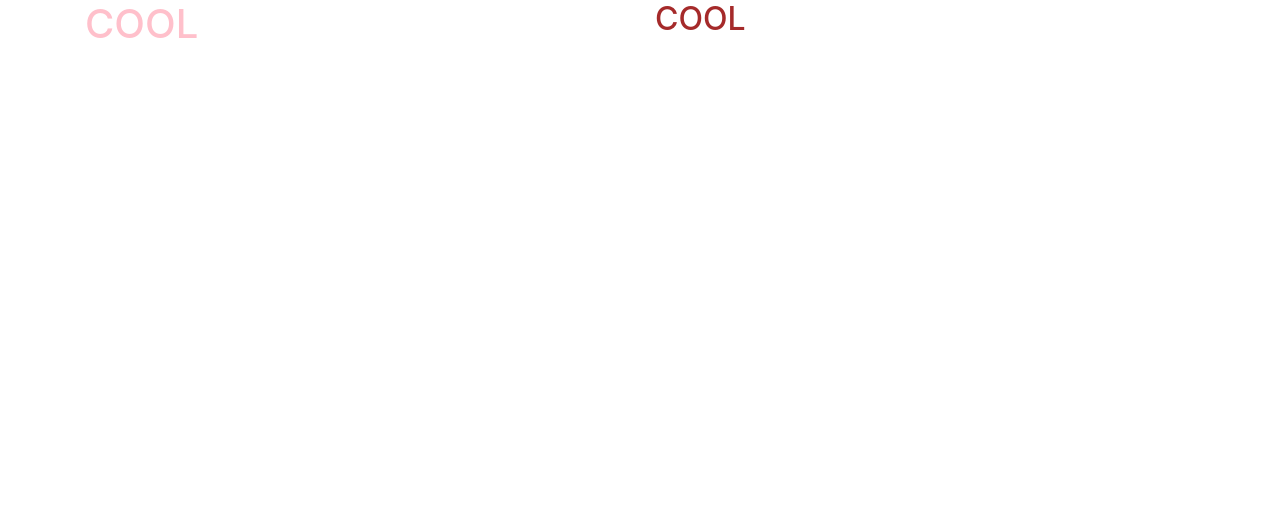
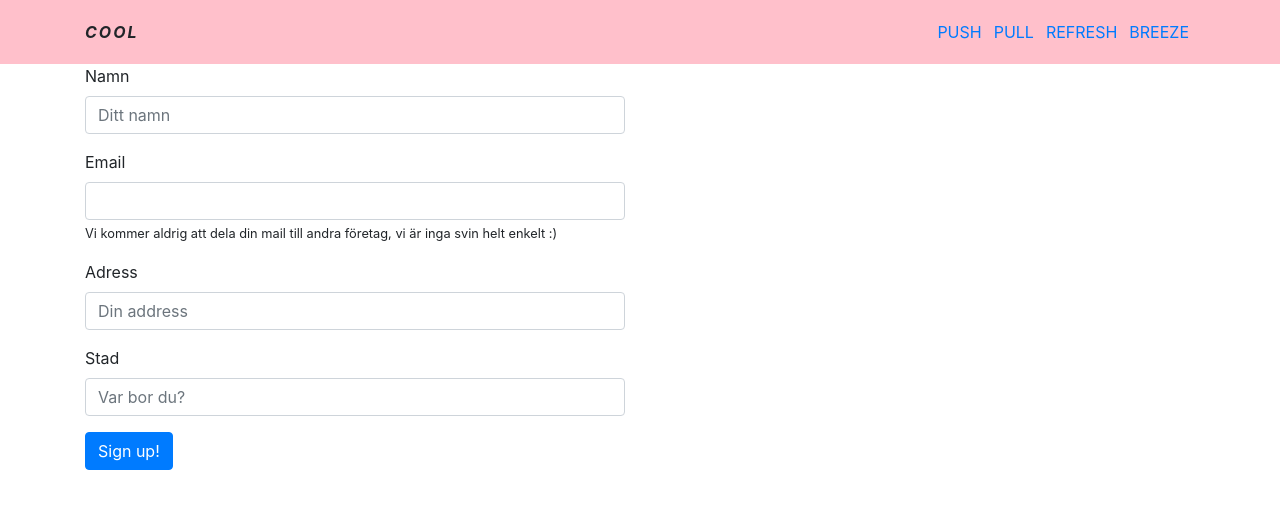
Before and after one commit to joisak/angularBootstrap, an Angular app: page / in a window 1280 px wide. Shown: the top 508 px of the page. Built offline with nearby package versions, Linux system fonts and the light colour scheme.

Commit message:
added header and form components

```diff
--- a/src/app/app.component.html
+++ b/src/app/app.component.html
@@ -1,10 +1,9 @@
 <!--The content below is only a placeholder and can be replaced.-->
 
+<app-header></app-header>
+
 <div class="container">
-  <div class="row">
-    <div class="col-sm-12 col-md-6"><h1>COOL</h1></div>
-    <div class="col-sm-12 col-md-6"><h2>COOL</h2></div>
-  </div>
+  <app-form></app-form>
 </div>
 
 <router-outlet></router-outlet>
--- a/src/app/app.module.ts
+++ b/src/app/app.module.ts
@@ -3,10 +3,14 @@ import { NgModule } from '@angular/core';
 
 import { AppRoutingModule } from './app-routing.module';
 import { AppComponent } from './app.component';
+import { FormComponent } from './components/form/form.component';
+import { HeaderComponent } from './components/header/header.component';
 
 @NgModule({
   declarations: [
-    AppComponent
+    AppComponent,
+    FormComponent,
+    HeaderComponent
   ],
   imports: [
     BrowserModule,
--- /dev/null
+++ b/src/app/components/form/form.component.html
@@ -0,0 +1,51 @@
+<div class="row">
+  <div class="col-md-6">
+    <form>
+      <div class="form-group">
+        <label for="name">Namn</label>
+        <input
+          id="name"
+          class="form-control"
+          type="text"
+          placeholder="Ditt namn"
+        />
+      </div>
+
+      <div class="form-group">
+        <label for="email">Email</label>
+        <input
+          class="form-control"
+          id="email"
+          type="text"
+          placehoder="Din email"
+        />
+        <small class="small-input-text"
+          >Vi kommer aldrig att dela din mail till andra företag, vi är inga
+          svin helt enkelt :)</small
+        >
+      </div>
+
+      <div class="form-group">
+        <label for="address">Adress</label>
+        <input
+          class="form-control"
+          id="address"
+          type="text"
+          placeholder="Din address"
+        />
+      </div>
+
+      <div class="form-group">
+        <label for="city">Stad</label>
+        <input
+          class="form-control"
+          type="text"
+          id="city"
+          placeholder="Var bor du?"
+        />
+      </div>
+
+      <button type="submit" class="btn btn-primary">Sign up!</button>
+    </form>
+  </div>
+</div>
--- /dev/null
+++ b/src/app/components/form/form.component.ts
@@ -0,0 +1,15 @@
+import { Component, OnInit } from '@angular/core';
+
+@Component({
+  selector: 'app-form',
+  templateUrl: './form.component.html',
+  styleUrls: ['./form.component.scss']
+})
+export class FormComponent implements OnInit {
+
+  constructor() { }
+
+  ngOnInit() {
+  }
+
+}
--- /dev/null
+++ b/src/app/components/header/header.component.html
@@ -0,0 +1,15 @@
+<div class="header ">
+  <div class="container wrapper">
+    <div class="logo">
+      COOL
+    </div>
+    <div class="header-menu">
+      <ul>
+        <li><a href="#">PUSH</a></li>
+        <li><a href="#"> PULL</a></li>
+        <li><a href="#">REFRESH</a></li>
+        <li><a href="#">BREEZE</a></li>
+      </ul>
+    </div>
+  </div>
+</div>
--- /dev/null
+++ b/src/app/components/header/header.component.scss
@@ -0,0 +1,28 @@
+.header {
+  background: pink;
+}
+
+.wrapper {
+  display: flex;
+  justify-content: space-between;
+  align-items: center;
+  height: 64px;
+}
+
+.logo {
+  letter-spacing: 2px;
+  font-style: italic;
+  font-weight: 700;
+}
+
+.header-menu {
+  ul {
+    list-style: none;
+    display: flex;
+    align-items: center;
+    margin-bottom: 0;
+    li {
+      margin: 0 6px;
+    }
+  }
+}
--- /dev/null
+++ b/src/app/components/header/header.component.ts
@@ -0,0 +1,15 @@
+import { Component, OnInit } from '@angular/core';
+
+@Component({
+  selector: 'app-header',
+  templateUrl: './header.component.html',
+  styleUrls: ['./header.component.scss']
+})
+export class HeaderComponent implements OnInit {
+
+  constructor() { }
+
+  ngOnInit() {
+  }
+
+}
--- a/src/styles.scss
+++ b/src/styles.scss
@@ -1 +1 @@
-@import '../node_modules/bootstrap/scss/bootstrap.scss';
+@import '../node_modules/bootstrap/dist/css/bootstrap.min.css';
```
Also changed, not shown: src/app/components/form/form.component.scss (added), 2 other files (tests, documents, lock files or other folders).
